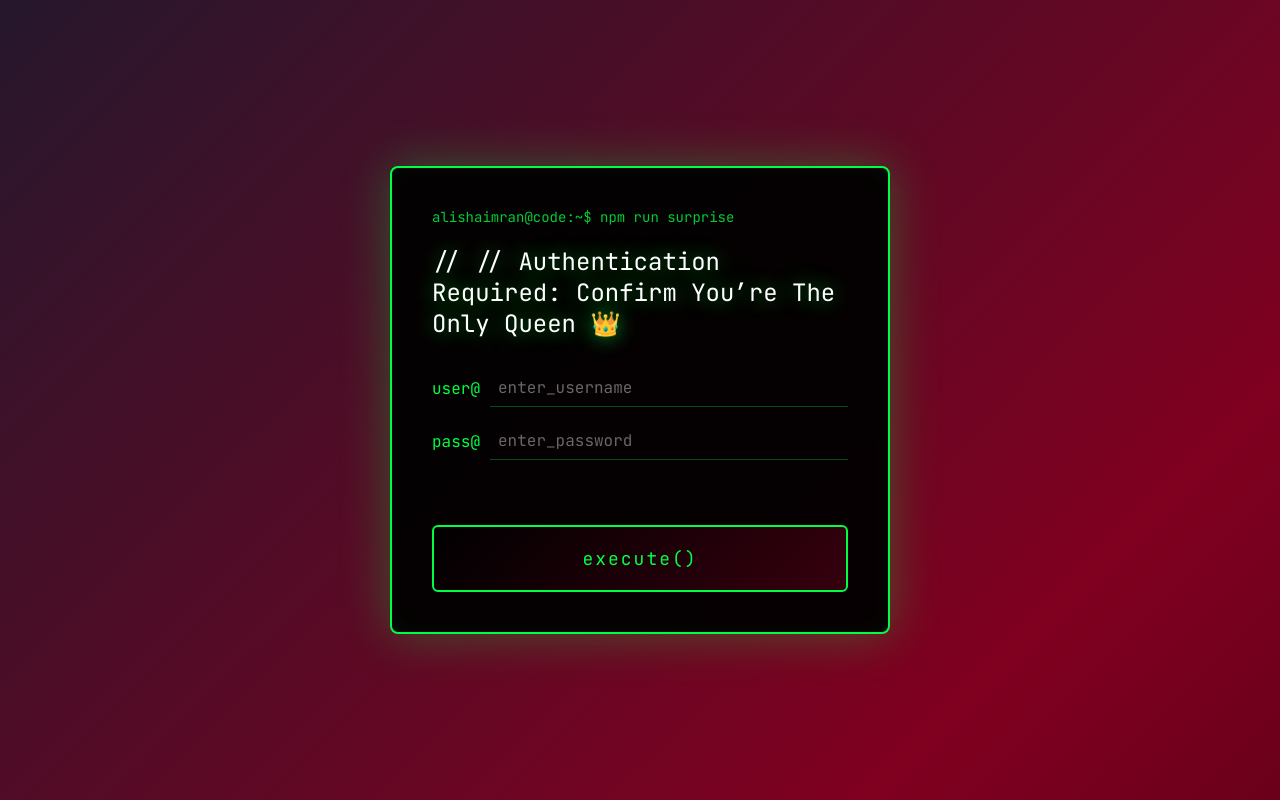
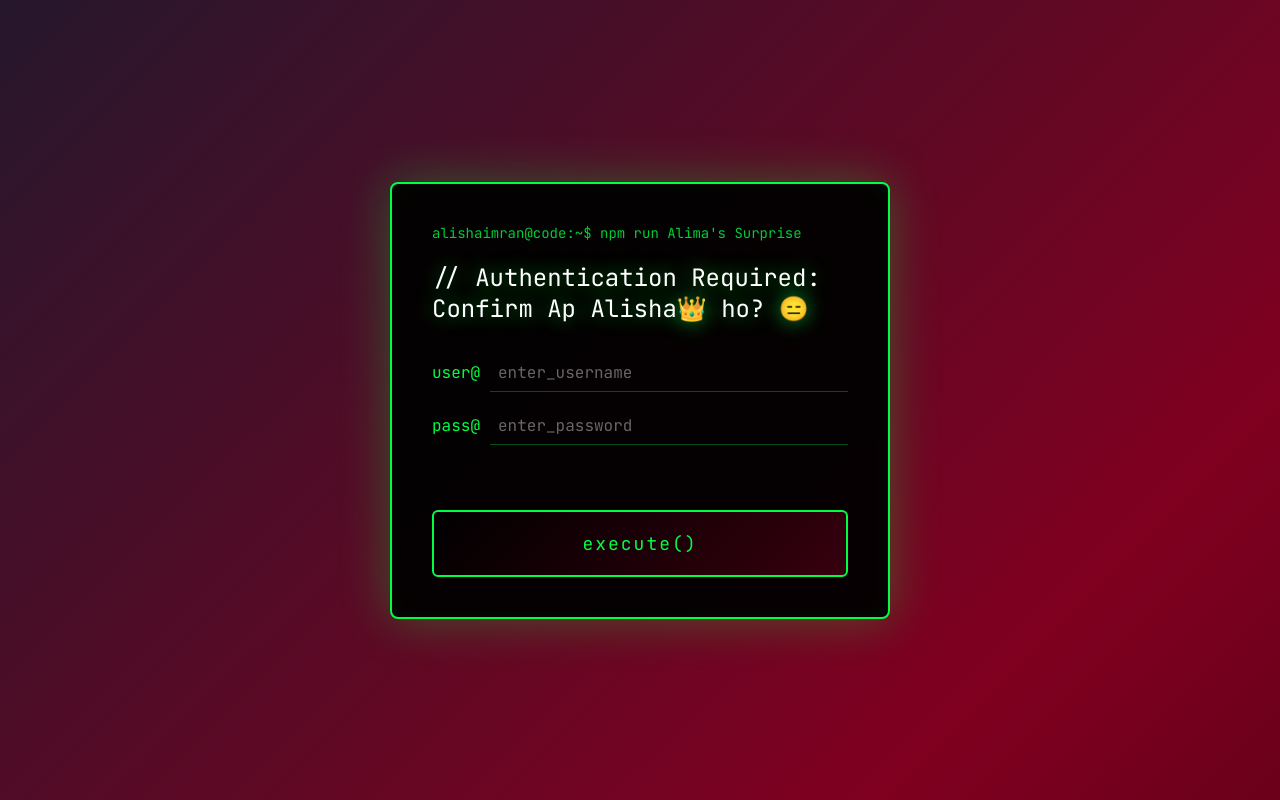
Before and after one commit to badareee/Alisha-Birthday, a plain HTML site: page index.html in a window 1280 px wide. Drawn offline with Linux system fonts and the light colour scheme.

Commit message:
first commit

```diff
--- a/index.html
+++ b/index.html
@@ -474,9 +474,9 @@
     <div id="login-page">
         <div class="terminal-box">
             <div class="terminal-header">
-                alishaimran@code:~$ npm run surprise
+                alishaimran@code:~$ npm run Alima's Surprise
             </div>
-            <h2>// // Authentication Required: Confirm You’re The Only Queen 👑</h2>
+            <h2>// Authentication Required: Confirm Ap Alisha👑 ho? 😑</h2>
             <div class="input-line">
                 <span class="prompt">user@</span>
                 <input type="text" id="username" placeholder="enter_username">
```
